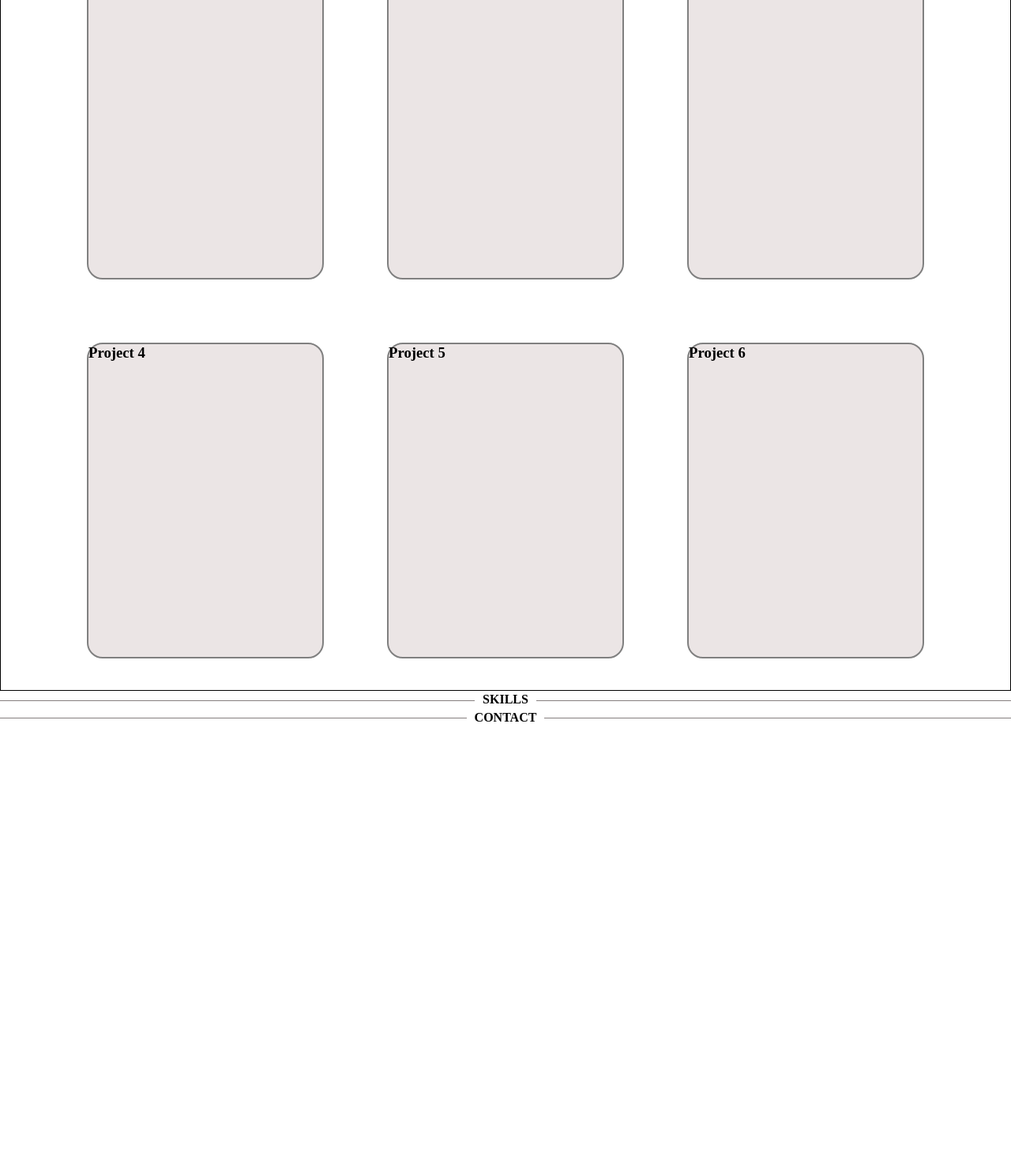
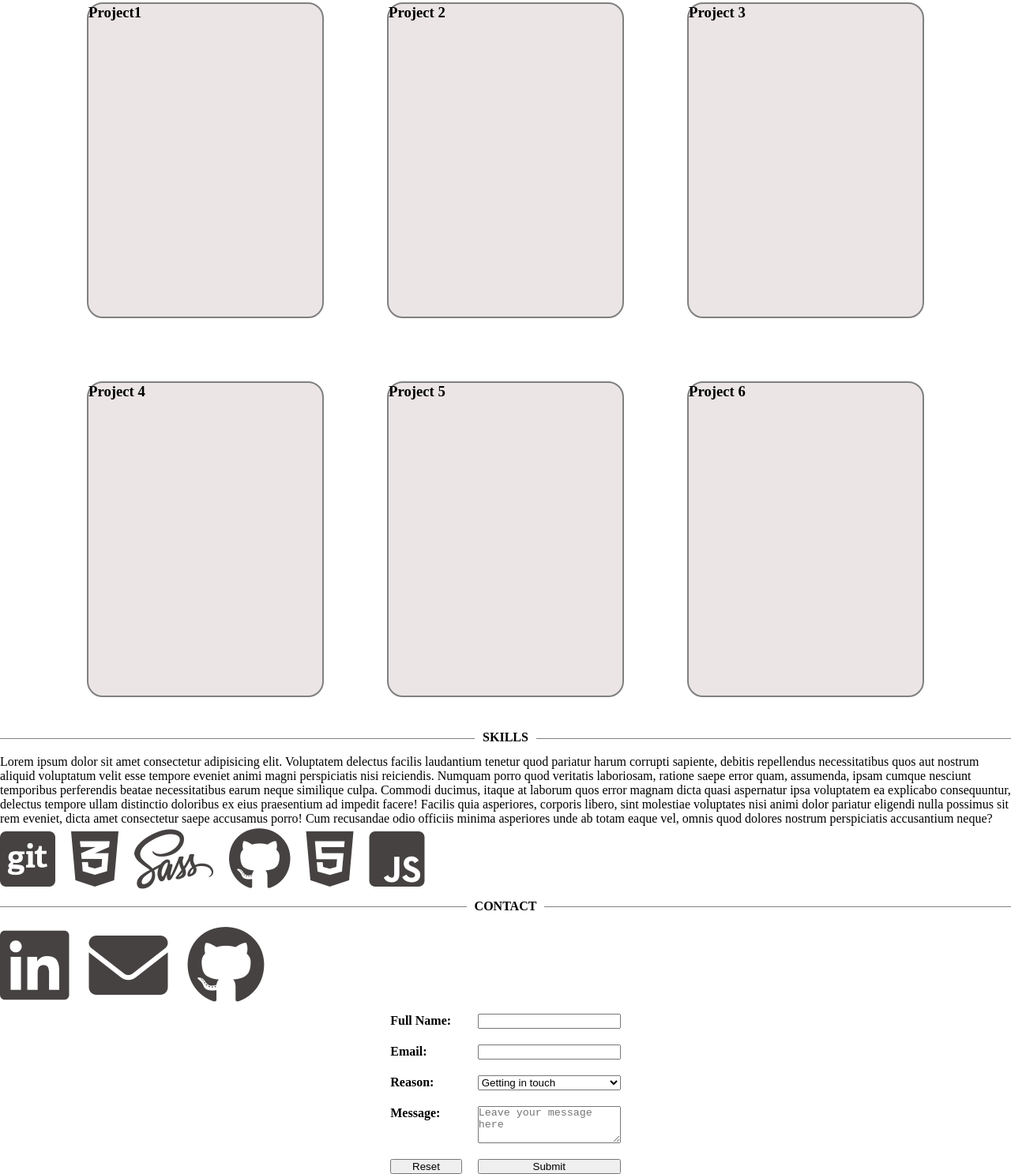
Before and after one commit to Ami-007/Portfolio, a plain HTML site: page index.html in a window 1280 px wide. Shown: the part 1209-2696 px from the top of the page at 79% size. Before the commit the page ends 2139 px from the top, so only its background shows below. Drawn offline with Linux system fonts and the light colour scheme; a web font is replaced by a local one.

Commit message:
Update 3

```diff
--- /dev/null
+++ b/SASS/Base/_typography.scss
@@ -0,0 +1,3 @@
+* {
+    font-family: "Swanky Moo Moo", sans-serif;
+  }
--- /dev/null
+++ b/SASS/styles.scss
@@ -0,0 +1,53 @@
+
+* {
+    margin: 0;
+    padding: 0;
+    box-sizing: border-box;
+}
+
+.text {
+  width: 100%;
+  text-align: center;
+  border-bottom: 1px solid rgb(134, 127, 127);
+  line-height: 0.1em;
+  margin: 10px 0 20px;
+}
+
+.pageline {
+   background:#fff;
+   padding:0 10px;
+}
+
+.logo {
+    font-family: Swanky and Moo Moo;
+    font-size: 40px;
+}
+
+.portfolio-tiles {
+  display: grid;
+  grid-template-columns: auto auto auto;
+  grid-template-rows: auto auto;
+  justify-content: center;
+  align-content: center;
+  border: 1px solid black;
+  height: 100%;
+  width: 100%;
+  /* padding: 20px; */
+}
+.portfolio-tiles > .project > #tile {
+  border-radius: 20px;
+  position: relative;
+  background-color: rgb(235, 229, 229);
+  border: 2px solid grey;
+  margin: 40px;
+  height: 400px;
+  width: 300px;
+}
+
+.portfolio-tiles > .project > #tile > h3 {
+
+}
+.portfolio-tiles > .project > #tile:hover {
+  cursor:pointer;
+  box-shadow: 0 8px 16px rgba(62, 39, 194, 0.486);
+}
--- a/index.html
+++ b/index.html
@@ -9,6 +9,9 @@
     <link rel="preconnect" href="https://fonts.googleapis.com">
     <link rel="preconnect" href="https://fonts.gstatic.com" crossorigin>
     <link href="https://fonts.googleapis.com/css2?family=Swanky+and+Moo+Moo&display=swap" rel="stylesheet">
+    <link rel="stylesheet" href="https://cdnjs.cloudflare.com/ajax/libs/font-awesome/6.0.0-beta2/css/all.min.css"
+    integrity="sha512-YWzhKL2whUzgiheMoBFwW8CKV4qpHQAEuvilg9FAn5VJUDwKZZxkJNuGM4XkWuk94WCrrwslk8yWNGmY1EduTA=="
+    crossorigin="anonymous" referrerpolicy="no-referrer"/>
     <title> Portfolio</title>
 </head>
 
@@ -18,7 +21,7 @@
     </header>
 
     <div class="info">
-        <img src="./Ami B&W.jpeg" alt="me">
+        <img src="./Images/Untitled design-2.png" alt="me" class="mebw">
         <h2>Ami Fletcher</h2>
         <h3> Junior Software Developer</h3>
     </div>
@@ -46,7 +49,7 @@
 
 
     <!-- pictures of me doing interesting stuff I guess -->
-    <img src="Collage.png" alt="collage images of me">
+    <img src="./Images/Collage.png" alt="collage images of me">
 
     <!-- more interesting and descriptive text of me -->
     <p> Lorem ipsum dolor sit amet consectetur adipisicing elit. Dolore, quas sequi quam beatae qui veniam architecto
@@ -95,12 +98,32 @@
     </div>
 
     <!-- scroll stuff here when I find it -->
+    <a class=" scoll-link-arrow"></a>
 
     <!-- line bar -->
     <h4 class="text"> <span class="pageline"> SKILLS </span> </h4>
 
     <!-- my skills text -->
-    <!-- skills icons -->
+    <p> Lorem ipsum dolor sit amet consectetur adipisicing elit. Voluptatem delectus facilis laudantium tenetur quod
+        pariatur harum corrupti sapiente, debitis repellendus necessitatibus quos aut nostrum aliquid voluptatum velit
+        esse tempore eveniet animi magni perspiciatis nisi reiciendis. Numquam porro quod veritatis laboriosam, ratione
+        saepe error quam, assumenda, ipsam cumque nesciunt temporibus perferendis beatae necessitatibus earum neque
+        similique culpa. Commodi ducimus, itaque at laborum quos error magnam dicta quasi aspernatur ipsa voluptatem ea
+        explicabo consequuntur, delectus tempore ullam distinctio doloribus ex eius praesentium ad impedit facere!
+        Facilis quia asperiores, corporis libero, sint molestiae voluptates nisi animi dolor pariatur eligendi nulla
+        possimus sit rem eveniet, dicta amet consectetur saepe accusamus porro! Cum recusandae odio officiis minima
+        asperiores unde ab totam eaque vel, omnis quod dolores nostrum perspiciatis accusantium neque?</p>
+
+        <!-- skills icons -->
+    <div class="skills-icons">
+        <i class="fa-brands fa-git-square"></i>
+        <i class="fa-brands fa-css3-alt"></i>
+        <i class="fa-brands fa-sass"></i>
+        <i class="fa-brands fa-github"></i>
+        <i class="fa-brands fa-html5"></i>
+        <i class="fa-brands fa-js-square"></i>
+
+    </div>
 
     <!-- scroll stuff here when I find it -->
 
@@ -109,6 +132,41 @@
 
     <!-- contactable icons with links!!!!!!!!!-->
 
+<div class="contact-icons">
+    <i class="fa-brands fa-linkedin"></i>
+    <i class="fa-solid fa-envelope"></i>
+    <i class="fa-brands fa-github"></i>
+</div>
+
+
+<!-- contact form here-->
+<main>
+    <form class="contact-form" onsubmit="return submitMessage(event);">
+
+      <label for="fullName"> Full Name: </label>
+      <input type="text" name="fullName" id="fullName" required>
+
+      <label for="email"> Email: </label>
+      <input type="text" name="email" id="email" required>
+
+      <label for="reason"> Reason: </label>
+      <select name="reason" id="reason">
+        <option value="Reason">Getting in touch</option>
+        <option value="feedback">Feedback</option>
+        <option value="event">Further</option>
+      </select>
+
+
+      <label for="message">Message:</label>
+       <textarea name="message" id="message" rows="3" cols="20" placeholder="Leave your message here"
+      required></textarea>
+
+      <input type="reset">
+      <input type="submit">
+
+    </form>
+  </main>
+
     <!-- scroll stuff here when I find it to go back to top -->
 
 </body>
```
Also changed, not shown: Images/Ami B&W.jpeg (renamed from Ami B&W.jpeg), Images/Collage.png (renamed from Collage.png), Images/Flower background.jpg (renamed from Flower background.jpg), Images/Untitled design-2.png (added), SASS/Base/Components/_carousel.scss (added), SASS/Base/_typography.css (added), SASS/Components/_buttons.scss (added), SASS/Layout/_footer.scss (added), SASS/Layout/_forms.scss (added), SASS/Layout/_grid.scss (added), SASS/Layout/_header.scss (added), SASS/Layout/_nav.scss (added), SASS/Layout/_sidebar.scss (added), styles.css, 3 other files.
